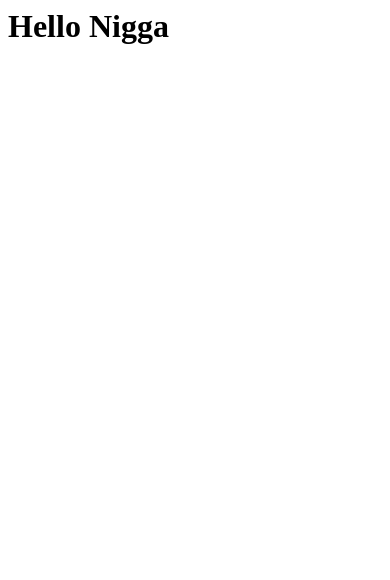
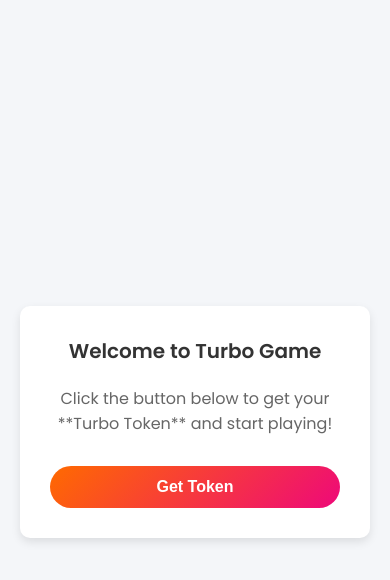
Before and after one commit to worst-boy/Turbo, a plain HTML site: page index.html in a window 390 px wide. Drawn offline with Linux system fonts and the light colour scheme.

Commit message:
Update index.html

```diff
--- a/index.html
+++ b/index.html
@@ -1 +1,118 @@
-<h1>Hello Nigga</h1>
+<!DOCTYPE html>
+<html lang="en">
+<head>
+    <meta charset="UTF-8">
+    <meta name="viewport" content="width=device-width, initial-scale=1.0">
+    <title>Get Token - Turbo Game</title>
+
+    <!-- Google Font -->
+    <link href="https://fonts.googleapis.com/css2?family=Poppins:wght@300;400;600&display=swap" rel="stylesheet">
+
+    <style>
+        * {
+            margin: 0;
+            padding: 0;
+            box-sizing: border-box;
+        }
+
+        body {
+            font-family: 'Poppins', sans-serif;
+            background-color: #f4f6f9;
+            display: flex;
+            justify-content: center;
+            align-items: center;
+            min-height: 100vh;
+            padding: 20px;
+        }
+
+        .container {
+            background-color: #fff;
+            border-radius: 10px;
+            padding: 40px;
+            max-width: 400px;
+            width: 100%;
+            box-shadow: 0 4px 10px rgba(0, 0, 0, 0.1);
+            text-align: center;
+        }
+
+        h1 {
+            font-size: 24px;
+            font-weight: 600;
+            margin-bottom: 20px;
+            color: #333;
+        }
+
+        p {
+            font-size: 16px;
+            color: #666;
+            margin-bottom: 30px;
+        }
+
+        .button {
+            background: linear-gradient(135deg, #ff6a00, #ee0979);
+            border: none;
+            color: white;
+            padding: 15px 25px;
+            font-size: 18px;
+            font-weight: 600;
+            border-radius: 50px;
+            cursor: pointer;
+            transition: 0.3s ease;
+            width: 100%;
+        }
+
+        .button:hover {
+            background: linear-gradient(135deg, #ee0979, #ff6a00);
+            transform: translateY(-5px);
+        }
+
+        .token {
+            margin-top: 30px;
+            background-color: #f0f0f0;
+            padding: 10px 20px;
+            font-size: 18px;
+            border-radius: 10px;
+            font-weight: 600;
+            color: #333;
+            display: inline-block;
+            width: auto;
+            word-wrap: break-word;
+        }
+
+        @media screen and (max-width: 500px) {
+            .container {
+                padding: 30px;
+            }
+
+            h1 {
+                font-size: 20px;
+            }
+
+            .button {
+                font-size: 16px;
+                padding: 12px 20px;
+            }
+        }
+    </style>
+</head>
+<body>
+    <div class="container">
+        <h1>Welcome to Turbo Game</h1>
+        <p>Click the button below to get your **Turbo Token** and start playing!</p>
+        <button class="button" onclick="generateToken()">Get Token</button>
+
+        <div id="tokenOutput" class="token" style="display: none;">
+            Token: <span id="tokenValue">--</span>
+        </div>
+    </div>
+
+    <script>
+        // Function to generate a random token
+        function generateToken() {
+            const token = Math.random().toString(36).substr(2, 9); // Generates a random 9 character token
+            document.getElementById("tokenValue").textContent = token; // Display the token
+            document.getElementById("tokenOutput").style.display = "inline-block"; // Show the token element
+        }
+    </script>
+</body>
+</html>
```
